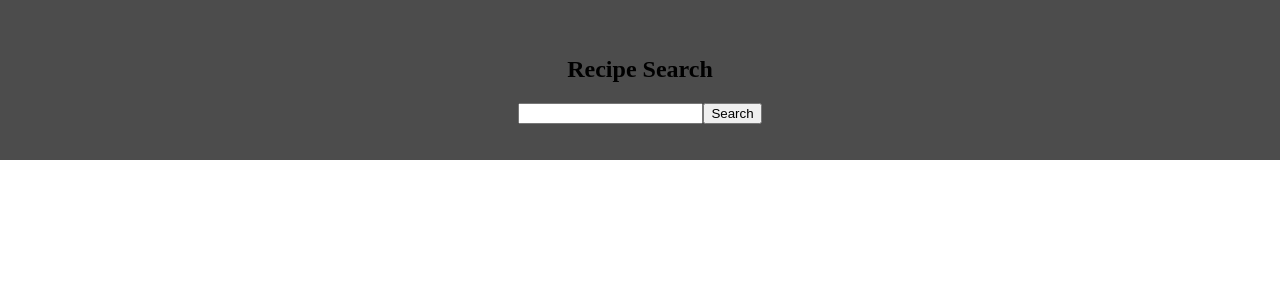
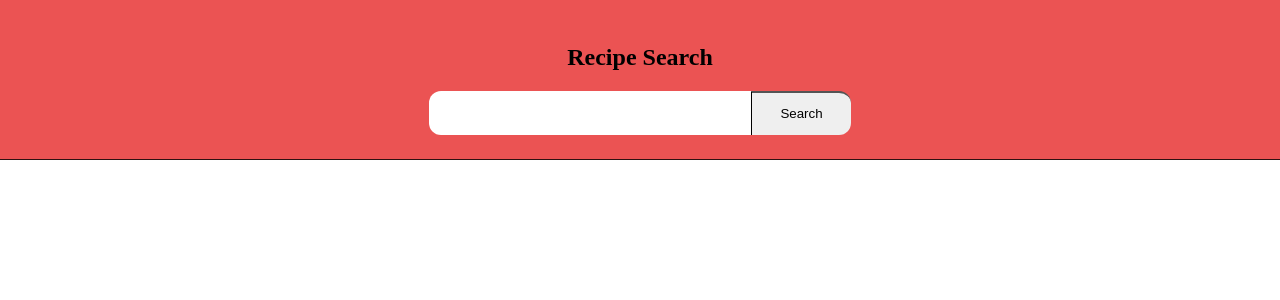
Before and after one commit to Andrew-Wand/recipe-app-react, a React (Create React App) app: page / in a window 1280 px wide. Shown: the top 300 px of the page. Built offline with nearby package versions, Linux system fonts and the light colour scheme.

Commit message:
header css beginning

```diff
--- a/src/Components/Header.jsx
+++ b/src/Components/Header.jsx
@@ -9,7 +9,11 @@ const updateSearch = (e) => {
 
   return (
     <nav className="header-container">
+
+      <div className="logo-container">
         <h1>Recipe Search</h1>
+      </div>
+
             <form className="search-form" onSubmit={handleSubmit}>
                 <input type="text" className="search-input" value={search} onChange={updateSearch} />
                 <input className="search-btn" type='submit' value='Search' />
--- a/src/index.css
+++ b/src/index.css
@@ -13,12 +13,47 @@ body {
   display: flex;
   flex-direction: column;
   justify-content: center;
-  align-items: center;
-  background-color: rgba(0, 0, 0, .7);
   padding: 1em 0em;
   margin-bottom: 2em;
+  border-bottom: 1px solid rgba(0, 0, 0, .8);
   height: 10em;
+  background-color: #EB5353;
 }
+
+.logo-container {
+  text-align: center;
+}
+
+.search-form {
+  display: flex;
+  justify-content: center;
+}
+
+.search-input {
+  font-size: 1.3em;
+  padding: .5em .9em .5em 1.7em;
+  border-bottom-left-radius: 12px;
+  border-top-left-radius: 12px;
+  background-color: #fff;
+  border: none;
+  outline: none;
+  position: relative;
+}
+
+.search-btn {
+  cursor: pointer;
+  border-top-left-radius: 0px;
+  border-top-right-radius: 12px;
+  border-bottom-right-radius: 12px;
+  width: 100px;
+  border-left: 1px solid #000;
+  border-bottom: none;
+  border-right: none;
+  border-bottom: none;
+
+}
+
+
 
 /* RECIPES */
 
```
